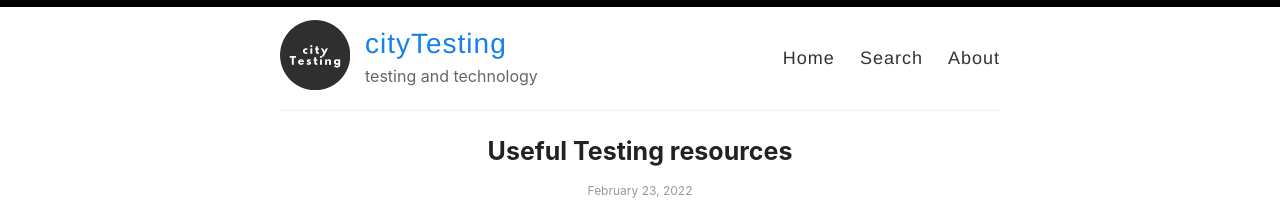
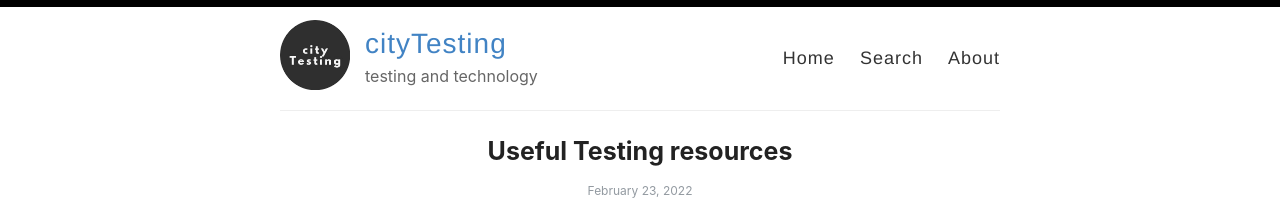
Before and after one commit to cityTesting/citytesting.github.io, a Jekyll site: the page built from index.html, in a window 1280 px wide. Shown: the top 218 px of the page. Built offline with Jekyll 4.4.1, drawn with Linux system fonts in a browser that asks for light colours; the list of posts is cut into pages by our own code.

Commit message:
Update style.scss

```diff
--- a/assets/style.scss
+++ b/assets/style.scss
@@ -55,7 +55,7 @@ h1, h2, h3, h4, h5, h6 {
 h1 {
   font-size: 25px;
   a {
-    color: #1380ee;
+    color: inherent;
   }
 }
 
```
